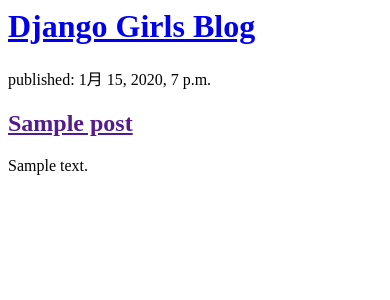
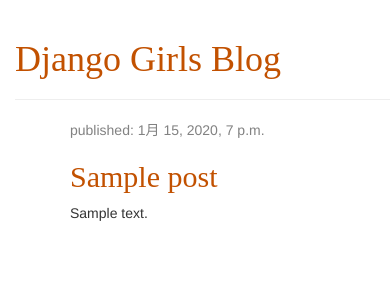
Before and after one commit to ara-nori/my-first-blog, a Django app: page / in a window 390 px wide. Shown: the top 300 px of the page. Run offline with Django 3.2, Linux system fonts and the light colour scheme; tables that the repository leaves empty hold one stand-in row (values such as "Sample post"); some libraries are stand-ins or nearby versions.

Commit message:
Added view and template for detailed blog post as well as CSS for the site.

```diff
--- a/blog/models.py
+++ b/blog/models.py
@@ -3,7 +3,7 @@
 from django.utils import timezone
 
 class Post(models.Model):
-    auther = models.ForeignKey(settings.AUTH_USER_MODEL,on_delete=models.CASCADE)
+    author = models.ForeignKey(settings.AUTH_USER_MODEL,on_delete=models.CASCADE)
     title = models.CharField(max_length=200)
     text = models.TextField()
     created_date = models.DateTimeField(default=timezone.now)
--- /dev/null
+++ b/blog/static/css/blog.css
@@ -0,0 +1,51 @@
+.page_haeder{
+  background-color: #C25100;
+  margin-top: 0;
+  padding:20px 20px 20px 40px;
+}
+
+.page_haeder h1,.page_haeder h1 a,.page_haeder h1 a:visited,page_haeder h1:active{
+  color: #ffffff;
+  font-size: :36pt;
+  text-decoration: none;
+}
+
+.content{
+  margin-left: 40px;
+}
+
+h1,h2,h3,h4{
+  font-family: '',cursive;
+}
+
+.date{
+  color: #828282;
+}
+
+.save{
+  float: right;
+}
+
+.post-form textarea,.post-form input{
+  width:100%;
+}
+
+.top-menu,.top-menu:hover,.top-menu:visited{
+  color:#ffffff;
+  float:right;
+  font-size:26pt;
+  margin-right: 20px;
+}
+
+.post{
+  margin-bottom:70px;
+}
+
+h1 a, h2 a{
+  color: #C25100;
+  font-family: 'Broadway BT';
+}
+
+body{
+  padding-left: 15px;
+}
--- /dev/null
+++ b/blog/templates/blog/base.html
@@ -0,0 +1,27 @@
+{% load static %}
+
+<html>
+    <head>
+        <title>Django Girls blog</title>
+        <link rel="stylesheet" href="//maxcdn.bootstrapcdn.com/bootstrap/3.2.0/css/bootstrap.min.css">
+        <link rel="stylesheet" href="//maxcdn.bootstrapcdn.com/bootstrap/3.2.0/css/bootstrap-theme.min.css">
+        <link rel="stylesheet" href="{% static 'css/blog.css' %}">
+    </head>
+
+    <body>
+
+      <div class="page-header">
+        <h1><a href="/">Django Girls Blog</a></h1>
+      </div>
+
+      <div class="content container">
+        <div class="row">
+            <div class="col-md-8">
+            {% block content %}
+            {% endblock %}
+            </div>
+        </div>
+      </div>
+
+    </body>
+</html>
--- a/blog/templates/blog/post_list.html
+++ b/blog/templates/blog/post_list.html
@@ -1,17 +1,14 @@
-<html>
-    <head>
-        <title>Django Girls blog</title>
-    </head>
-    <body>
-        <div>
-            <h1><a href="/">Django Girls Blog</a></h1>
-        </div>
+{% extends 'blog/base.html' %}
 
-        {% for post in posts %}
-            <p>published: {{post.published_date}}</p>
-            <h2><a href="">{{post.title}}</a></h2>
-            <p>{{post.text|linebreaksbr}}</p>
-        {% endfor %}
 
-    </body>
-</html>
+{% block content %}
+  {% for post in posts %}
+      <div class="post">
+          <div class="date">
+              <p>published: {{ post.published_date }}</p>
+          </div>
+          <h2><a href="{% url 'post_detail' pk=post.pk %}">{{ post.title }}</a></h2>
+          <p>{{ post.text|linebreaksbr }}</p>
+      </div>
+  {% endfor %}
+{% endblock %}
--- a/blog/urls.py
+++ b/blog/urls.py
@@ -2,5 +2,6 @@
 from . import views
 
 urlpatterns=[
-    path('',views.post_list,name='post_list')
+    path('',views.post_list,name='post_list'),
+    path('post/<int:pk>/',views.post_detail,name='post_detail'),
 ]
--- a/blog/views.py
+++ b/blog/views.py
@@ -1,9 +1,12 @@
 from django.shortcuts import render
 from django.utils import timezone
 from .models import Post
+from django.shortcuts import render, get_object_or_404
 
 def post_list(request):
+    posts = Post.objects.filter(published_date__lte = timezone.now()).order_by('published_date')
+    return render(request,'blog/post_list.html',{'posts':posts})
 
-    posts = Post.objects.filter(published_date__lte = timezone.now()).order_by('published_date')
-
-    return render(request,'blog/post_list.html',{'posts':posts})
+def post_detail(request, pk):
+    post = get_object_or_404(Post, pk=pk)
+    return render(request, 'blog/post_detail.html', {'post': post})
```
Also changed, not shown: blog/templates/blog/post_detail.html (added, +13 -0 lines), blog/migrations/0002_auto_20200404_1151.py (added).
